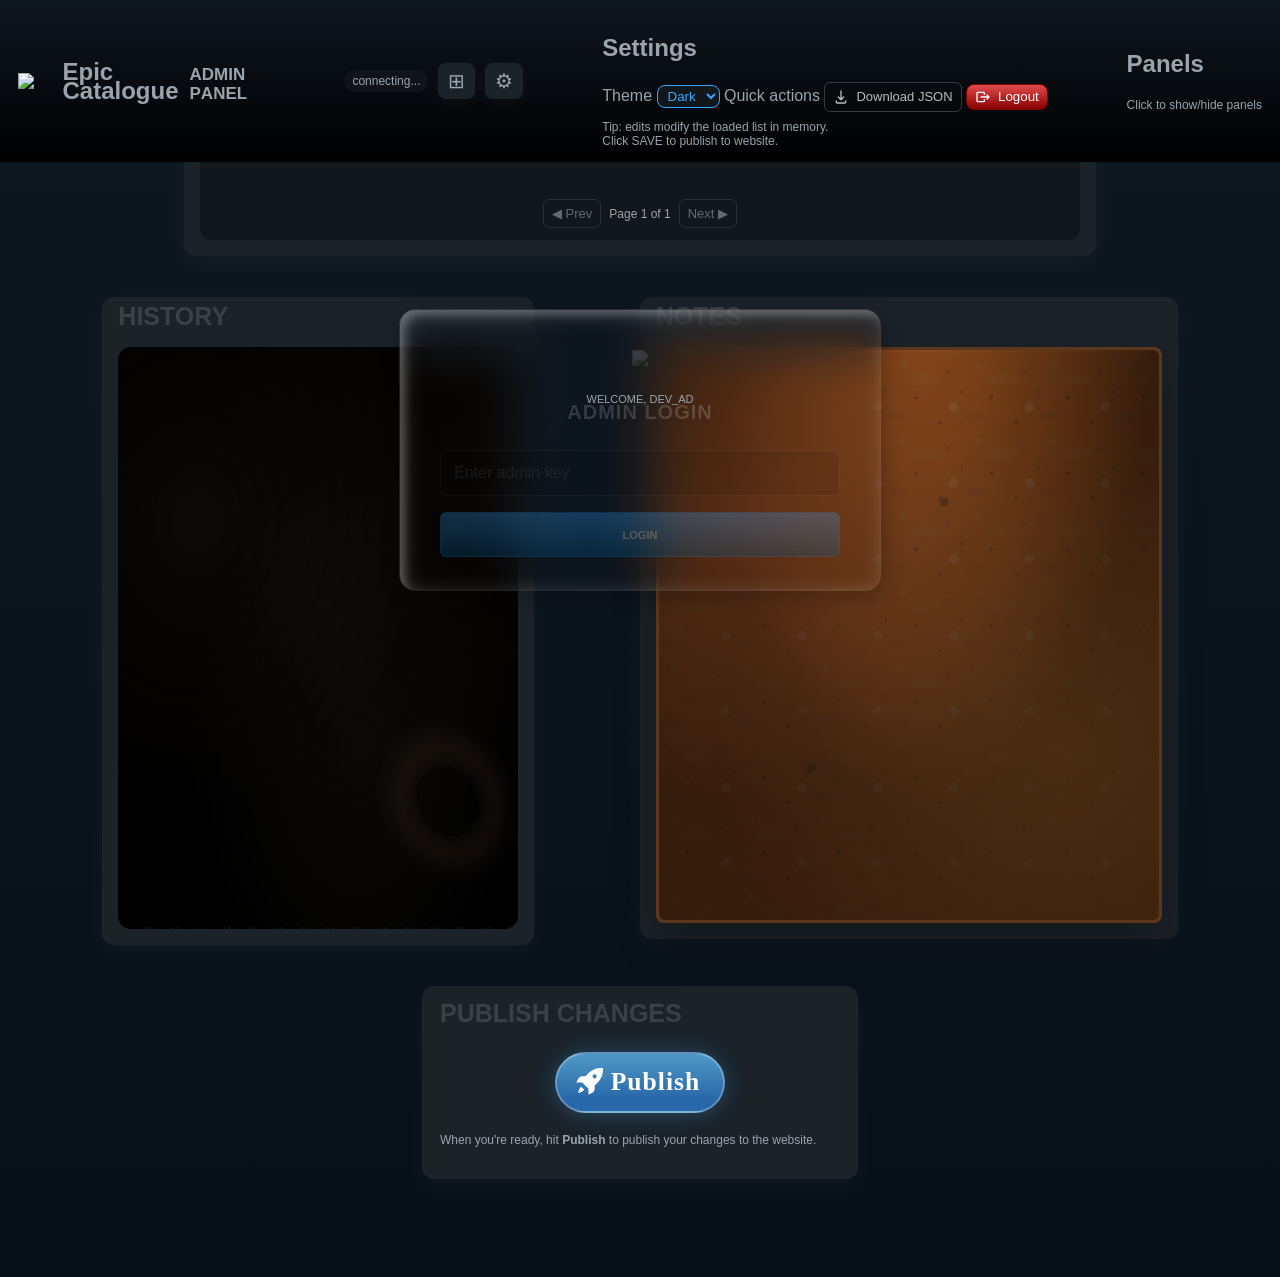
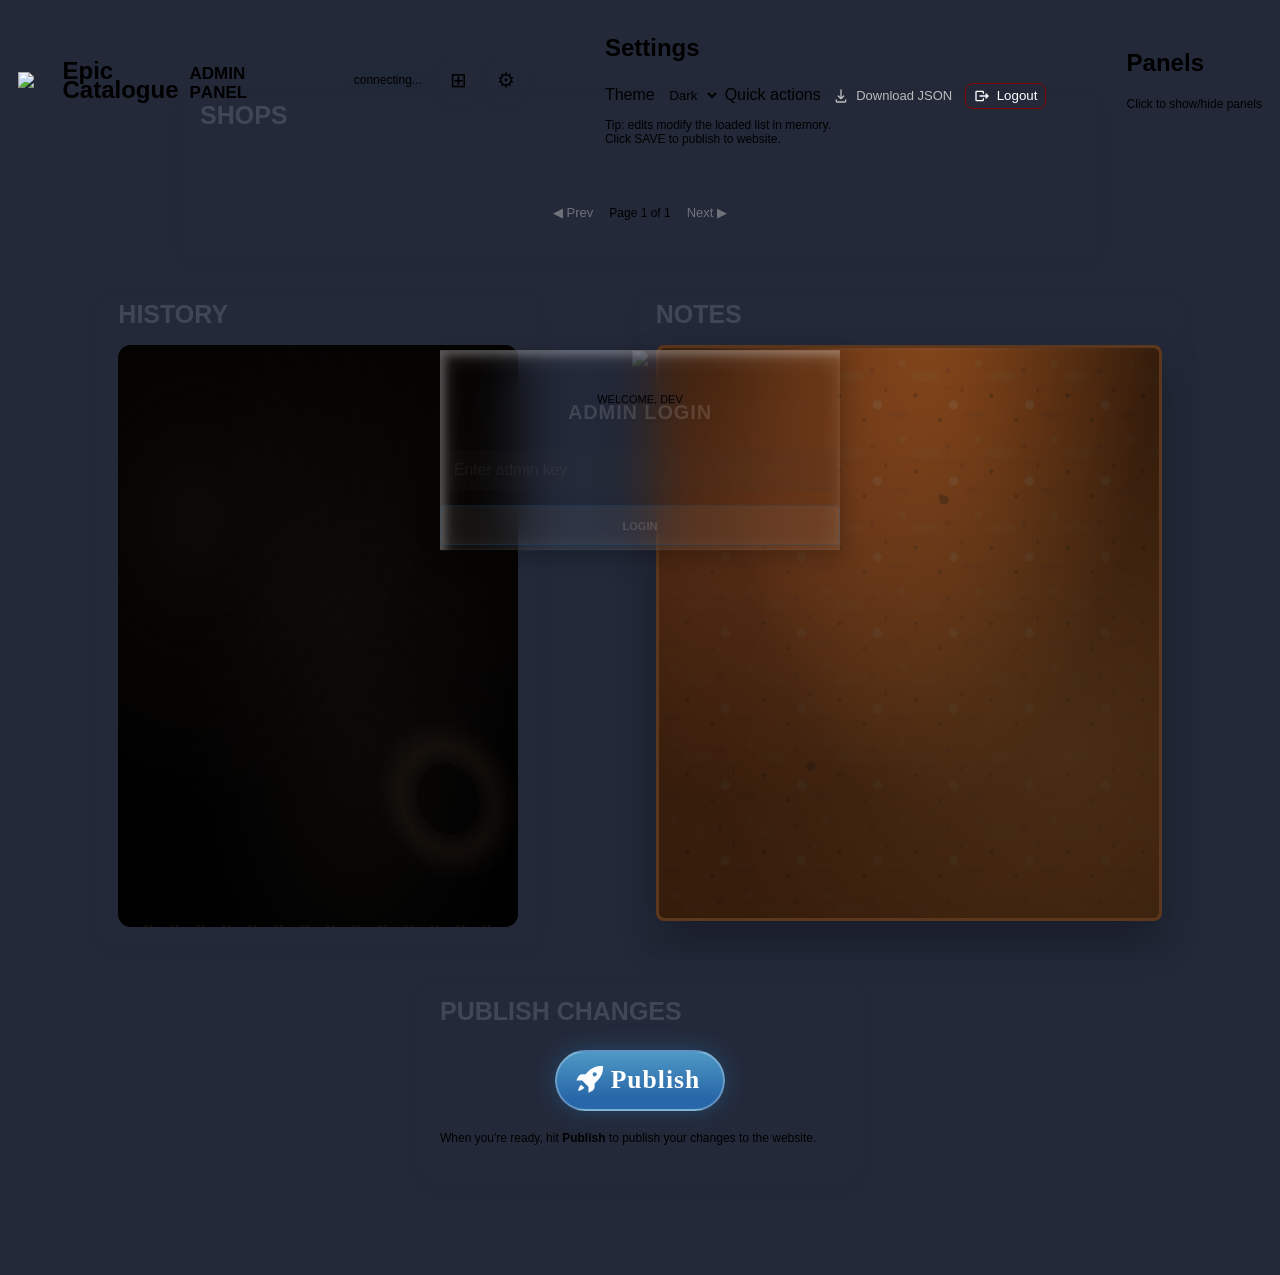

revamp phase 7a: admin tokens unified, novelty animations tamed

--- a/css/admin.css
+++ b/css/admin.css
@@ -1,17 +1,17 @@
+@import url("tokens.css");
+@import url("fonts.css");
+
+/* Admin token names alias the site-wide tokens (css/tokens.css). */
 :root {
-    --bg: #0f1720;
-    --bg2: #000000;
-    --font: #f6f7fb;
-    --ghost: rgba(255, 255, 255, 0.2);
-    --shade: rgba(255, 255, 255, 0.04);
-    --panel: #12171c;
-    --muted: #9aa4ad;
-    --accent: #37a6ff;
-    --success: #6cd13a;
-    --danger: #e14b4b;
-    --card: #1b2228;
-    --glass: rgba(255, 255, 255, 0.03);
-    --accent-transparent: #37a6ff66;
+    --bg: var(--bg-0);
+    --bg2: light-dark(#e4e7ec, #0a0d11);
+    --font: var(--text-1);
+    --ghost: var(--border-2);
+    --shade: light-dark(rgb(26 31 38 / .05), rgb(255 255 255 / .04));
+    --panel: var(--bg-1);
+    --muted: var(--text-2);
+    --card: var(--bg-2);
+    --glass: light-dark(rgb(26 31 38 / .03), rgb(255 255 255 / .03));
 }
 
 
@@ -225,7 +225,7 @@ select::-webkit-scrollbar {
 }
 
 .panel-toggle.hidden2 .status {
-    background: #ef4444;
+    background: var(--danger);
 }
 
 /* Box/appearance unified in components.css (.btn-close group); position only. */
@@ -1301,7 +1301,7 @@ hr {
 }
 
 #login-error {
-    color: #ff4444;
+    color: var(--danger);
     margin-top: 8px;
     font-size: 0.9rem;
 }
@@ -1473,7 +1473,7 @@ hr {
 /* override any existing transition so CSS transitions don't interfere */
 .login-card.leave {
     transition: none !important;
-    animation: swoosh 2s linear forwards;
+    animation: swoosh 0.7s linear forwards;
     will-change: transform, opacity;
     transform-origin: 50% 50%;
     backface-visibility: hidden;
@@ -1842,7 +1842,7 @@ hr {
     border: 1px solid rgba(0, 0, 0, 0.6);
     border-radius: 0 0 8px 8px;
 
-    transition: opacity 1.1s ease-in-out 0.8s, height 2.7s cubic-bezier(.6, -0.09, .19, 1.27) 0.1s;
+    transition: opacity 0.5s ease-in-out 0.2s, height 0.9s var(--ease-out-expo) 0.1s;
 
     @starting-style {
         opacity: 1;
@@ -1853,7 +1853,7 @@ hr {
 .garagedoorclosed {
     opacity: 1;
     height: 74%;
-    transition: opacity 0.5s ease-in-out 0.01s, height 1.6s cubic-bezier(.32, 1.51, .66, .86) 0.1s;
+    transition: opacity 0.3s ease-in-out 0.01s, height 0.7s var(--ease-out-expo) 0.1s;
 }
 
 .endofdoor {
@@ -1864,8 +1864,8 @@ hr {
 
     /* Enhanced warning stripes with proper perspective */
     background: repeating-linear-gradient(-45deg,
-            #FFD700 0px,
-            #FFD700 10px,
+            var(--gold) 0px,
+            var(--gold) 10px,
             #FFA500 10px,
             #FFA500 12px,
             #000000 12px,
@@ -2655,7 +2655,7 @@ body.dragging-panel {
 }
 
 .profile-pill-role.role-admin {
-    background: linear-gradient(135deg, #ff4444, #cc0000);
+    background: linear-gradient(135deg, var(--danger), #cc0000);
     color: white;
     border: 1px solid #630000;
 }
@@ -2668,7 +2668,7 @@ body.dragging-panel {
 }
 
 .profile-pill-role.role-vip {
-    background: linear-gradient(135deg, #FFD700, #FFA500);
+    background: linear-gradient(135deg, var(--gold), #FFA500);
     color: #000;
     border: 1px solid #bb6209;
 }
